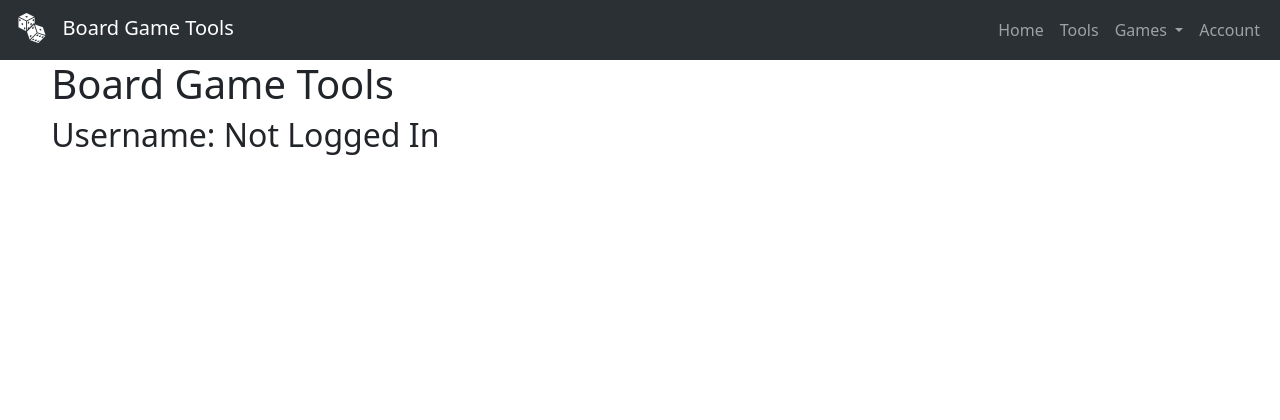
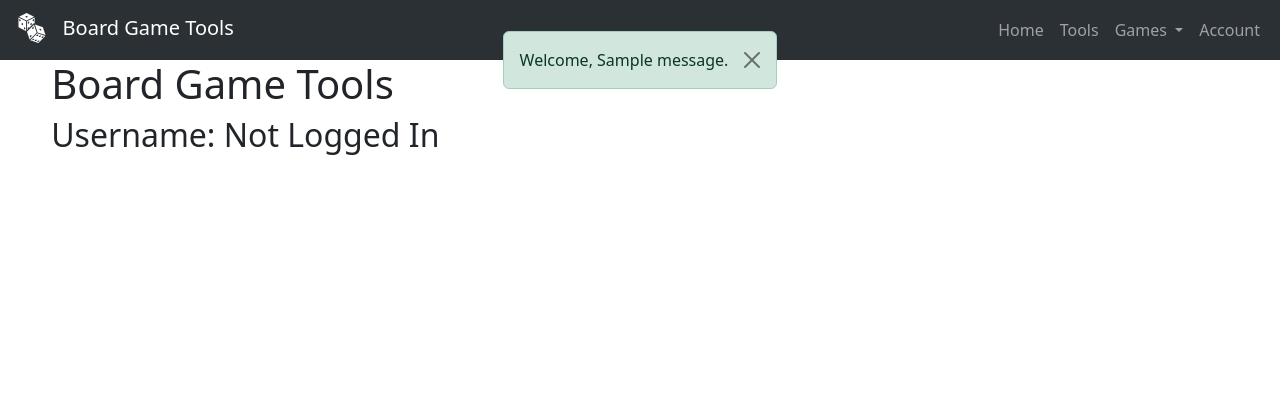
Before and after one commit to jjooee292/cs50-final-project, a Flask app: page / in a window 1280 px wide. Shown: the top 420 px of the page. Run offline with Flask 3, Linux system fonts and the light colour scheme; one stand-in notice (Sample message) is shown; some libraries are stand-ins or nearby versions.

Commit message:
Fixed layout of flash message alert boxes

```diff
--- a/app.py
+++ b/app.py
@@ -65,13 +65,12 @@ def register():
 
 @app.route("/login", methods=["GET", "POST"])
 def login():
-    session.clear()
     if request.method == "POST":
         if not request.form.get("username"):
-            flash("Please provide a username")
+            flash("Error: Please provide a username")
             return redirect("/login")
         elif not request.form.get("password"):
-            flash("Please provide a password")
+            flash("Error: Please provide a password")
             return redirect("/login")
         rows = db.execute(
             "SELECT * FROM users WHERE username = ?", request.form.get("username")
@@ -80,10 +79,11 @@ def login():
         if len(rows) != 1 or not check_password_hash(
             rows[0]["password_hash"], request.form.get("password")
         ):
-            flash("Invalid username and/or password")
+            flash("Error: Invalid username and/or password")
             return redirect("/login")
         session["user_id"] = rows[0]["id"]
         session["username"] = rows[0]["username"]
+        flash(session["username"])
         return redirect("/")
     else:
         return render_template("login.html")
--- a/static/styles.css
+++ b/static/styles.css
@@ -22,3 +22,19 @@
   margin-right: 4%;
   color:floralwhite;
 }
+
+.alert_box {
+  position: absolute;
+  z-index: 2;
+  margin-top: -29px;
+}
+
+.main_page_content {
+  position: relative;
+  z-index: 1;
+}
+
+.popup_banner {
+  display: flex;
+  justify-content: center;
+}
--- a/templates/account.html
+++ /dev/null
@@ -1 +0,0 @@
-testinggggg
--- a/templates/index.html
+++ b/templates/index.html
@@ -5,8 +5,20 @@
 {% endblock %}
 
 {% block main %}
-    <h1>Board Game Tools</h1>
-    <h2>Username: {{ username }}</h2>
+    {% if get_flashed_messages() %}
+    <div class="popup_banner">
+        <header class="alert_box">
+            <div class="alert alert-success alert-dismissible text-center fade show" role="alert">
+                Welcome, {{ get_flashed_messages() | join(" ") }}.
+                <button class="close btn-close" data-dismiss="alert" aria-label="close"></button>
+            </div>
+        </header>
+    </div>
+    {% endif %}
+    <div class="main_page_content">
+        <h1>Board Game Tools</h1>
+        <h2>Username: {{ username }}</h2>
+    </div>
 {% endblock %}
 
 {% block footer %}
--- a/templates/register.html
+++ b/templates/register.html
@@ -6,13 +6,16 @@
 
 {% block main %}
     {% if get_flashed_messages() %}
-    <header>
+    <div class="popup_banner">
+        <header class="alert_box">
             <div class="alert alert-warning alert-dismissible text-center fade show" role="alert">
                 <strong>Error</strong>: {{ get_flashed_messages() | join(" ") }}.
                 <button class="close btn-close" data-dismiss="alert" aria-label="close"></button>
             </div>
         </header>
+    </div>
     {% endif %}
+    <div class="main_page_content">
         <h1>Register for an account</h1>
         <form method="post", action="/register">
             <input type="text" name="username" placeholder="Username" autocomplete="off">
@@ -20,6 +23,7 @@
             <button>Register</button>
         </form>
         <p>Passwords must be at least 8 digits long, and contain one capital letter and one special character.</p>
+    </div>
 {% endblock %}
 
 {% block footer %}
```
Also changed, not shown: templates/login.html (+6 -2 lines), boardgame.db, 2 other files. Lines whose indentation alone changed are shown as unchanged.
